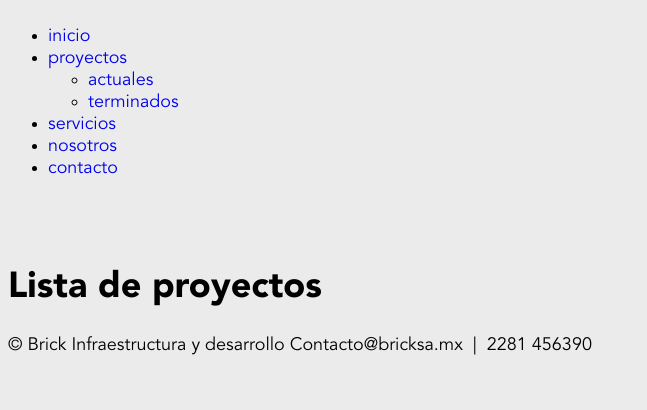
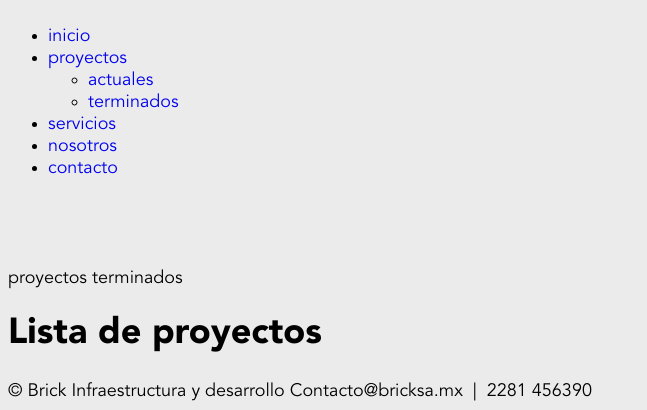
Before and after one commit to BlickLabs/Bricksa, a Django app: template bricksa/templates/projects/project_list.html in a window 1280 px wide. Shown: the part 816-1226 px from the top of the page, without its empty margins (0-647 px from the left). Before the commit the page ends 1171 px from the top, so only its background shows below. Run offline with Django 3.2, Linux system fonts and the light colour scheme; the template is opened without the code that fills it, so the values that code supplies are empty; style sheets or scripts are compiled from the project's sources; some libraries are stand-ins or nearby versions.

Commit message:
Created base projects template for both finished and current projects

```diff
--- a/bricksa/templates/projects/project_list.html
+++ b/bricksa/templates/projects/project_list.html
@@ -1,8 +1,10 @@
-{% extends "base.html" %}
+{% extends "projects/project_list_base.html" %}
 {% block title %}
 Proyectos
 {% endblock %}
-{% block content %}
+{% block projects-class-name %}finished-projects{% endblock %}
+{% block projects-type %}proyectos terminados{% endblock %}
+{% block list-content %}
 	<h1>Lista de proyectos</h1>
 	{% for project in projects %}
 		<hr>
--- /dev/null
+++ b/bricksa/templates/projects/project_list_base.html
@@ -0,0 +1,12 @@
+{% extends "base.html" %}
+{% block content %}
+<div class="projects-section {% block projects-class-name %}{% endblock %}">
+  <div class="project-type-title">
+    {% block projects-type %}{% endblock %}
+  </div>
+  <div class="projects-list">
+    {% block list-content %}
+    {% endblock %}
+  </div>
+</div>
+{% endblock %}
```
